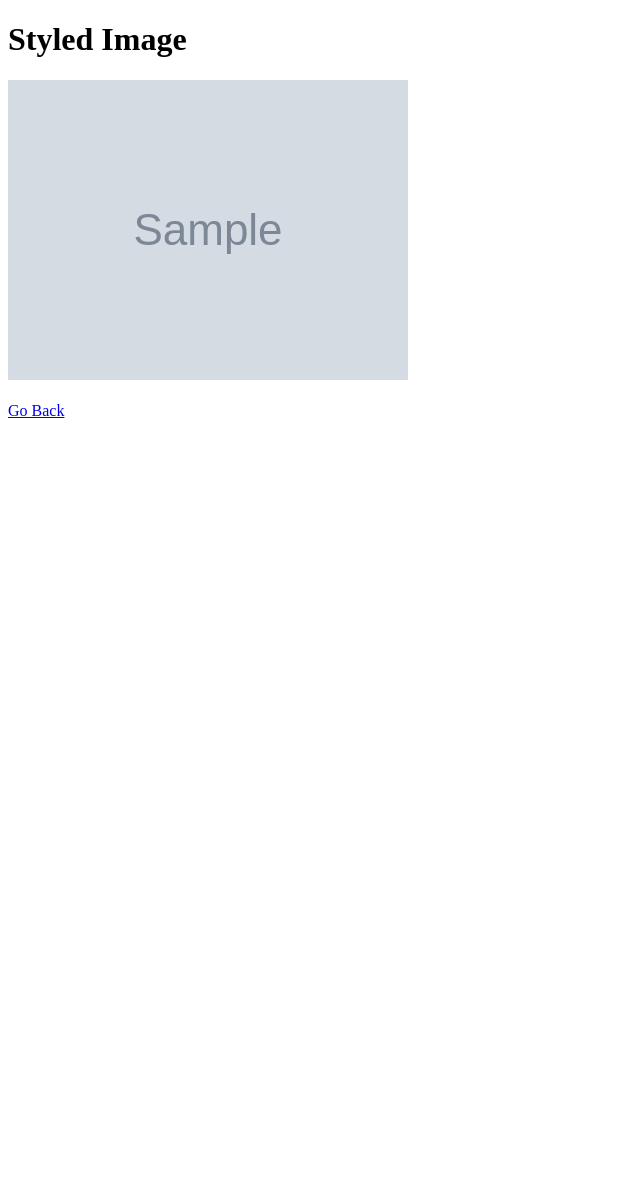
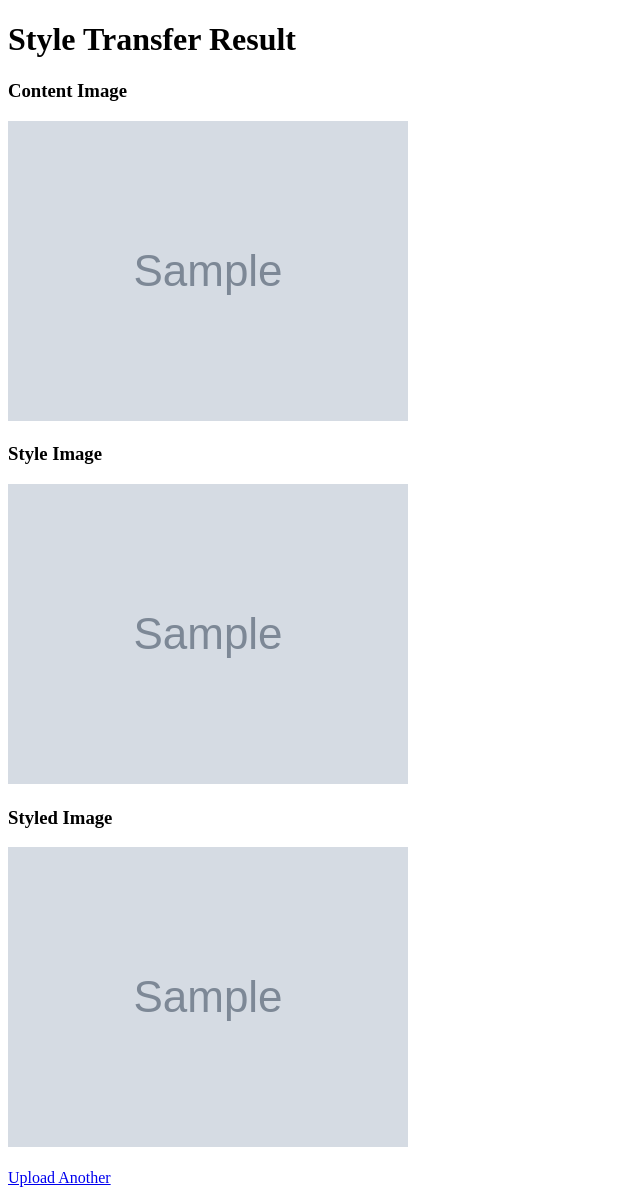
Before and after one commit to poornima2605/ArtStyleTransfer, a Python web app: template templates/result.html in a window 1280 px wide. Shown: the whole page, without its empty margins (0-640 px from the left). Before the commit the page ends 418 px from the top, so only its background shows below. Run offline with Jinja, Linux system fonts and the light colour scheme; the template is opened without the code that fills it: most values are stand-ins (such as "Sample title", 1, 10 or a date in 2020); grey boxes marked "Sample" are stand-in pictures.

Commit message:
display processed image in browser

```diff
--- a/app.py
+++ b/app.py
@@ -32,7 +32,9 @@ def upload_files():
 
     # Return the processed image to the user
     return render_template('result.html',
-                           processed_image='ProcessedImage/processed.jpg')
+                           processed_image='ProcessedImage/processed.jpg',
+                           style_image='processed_image/style.jpg',
+                           processed_image='processed_image/processed.jpg')
 
 @app.route('/static/ProcessedImage/<filename>')
 def serve_image(filename):
--- a/templates/result.html
+++ b/templates/result.html
@@ -4,9 +4,24 @@
     <title>Processed Image</title>
 </head>
 <body>
-    <h1>Styled Image</h1>
-    <img src="{{ processed_image }}" alt="Styled Image">
-    <br><br>
-    <a href="/">Go Back</a>
+    <h1>Style Transfer Result</h1>
+
+    <div>
+        <h3>Content Image</h3>
+        <img src="/static/{{ content_image }}" alt="Content Image" style="max-width:100%; height:auto;">
+    </div>
+
+    <div>
+        <h3>Style Image</h3>
+        <img src="/static/{{ style_image }}" alt="Style Image" style="max-width:100%; height:auto;">
+    </div>
+
+    <div>
+        <h3>Styled Image</h3>
+        <img src="/static/{{ processed_image }}" alt="Styled Image" style="max-width:100%; height:auto;">
+    </div>
+
+    <br>
+    <a href="/">Upload Another</a>
 </body>
 </html>
```
